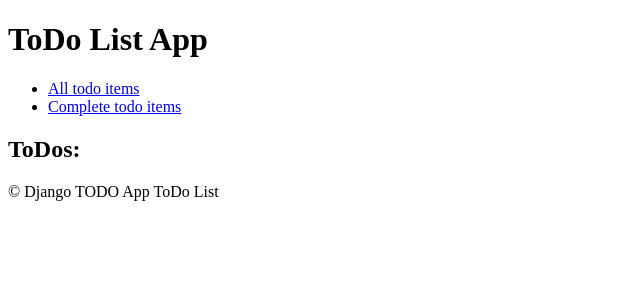
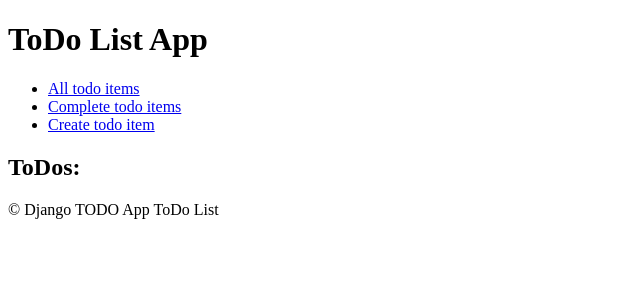
Before and after one commit to Tqgeng/django-todo-project, a Django app: page /todos/ in a window 1280 px wide. Shown: the part 70-370 px from the top of the page, without its empty margins (0-640 px from the left). Run offline with Django 5.2, Linux system fonts and the light colour scheme; data that the repository does not hold is empty.

Commit message:
add create todo url

```diff
--- a/todo_manager/todo_list/templates/todo_list/index.html
+++ b/todo_manager/todo_list/templates/todo_list/index.html
@@ -9,6 +9,7 @@
   <ul>
     <li><a href="{% url 'todo_list:list' %}">All todo items</a></li>
     <li><a href="{% url 'todo_list:complete' %}">Complete todo items</a></li>
+    <li><a href="{% url 'todo_list:create' %}">Create todo item</a></li>
   </ul>
   <h2>ToDos:</h2>
   {% include 'todo_list/components/todo_item_list.html' %}
```
